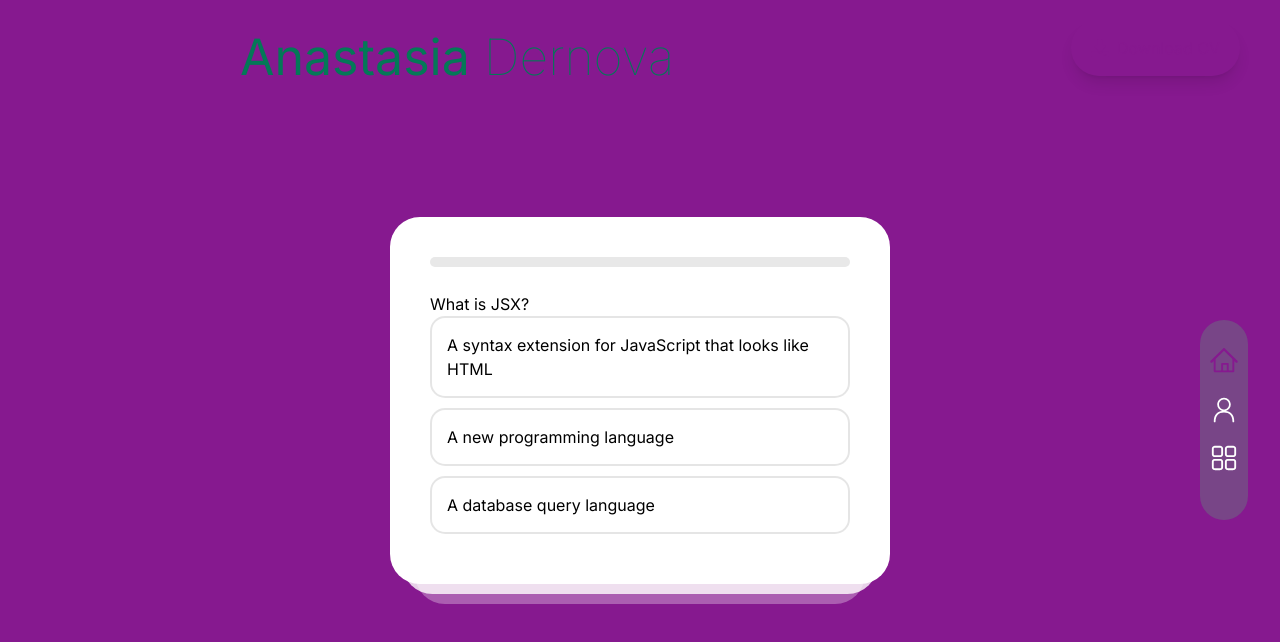
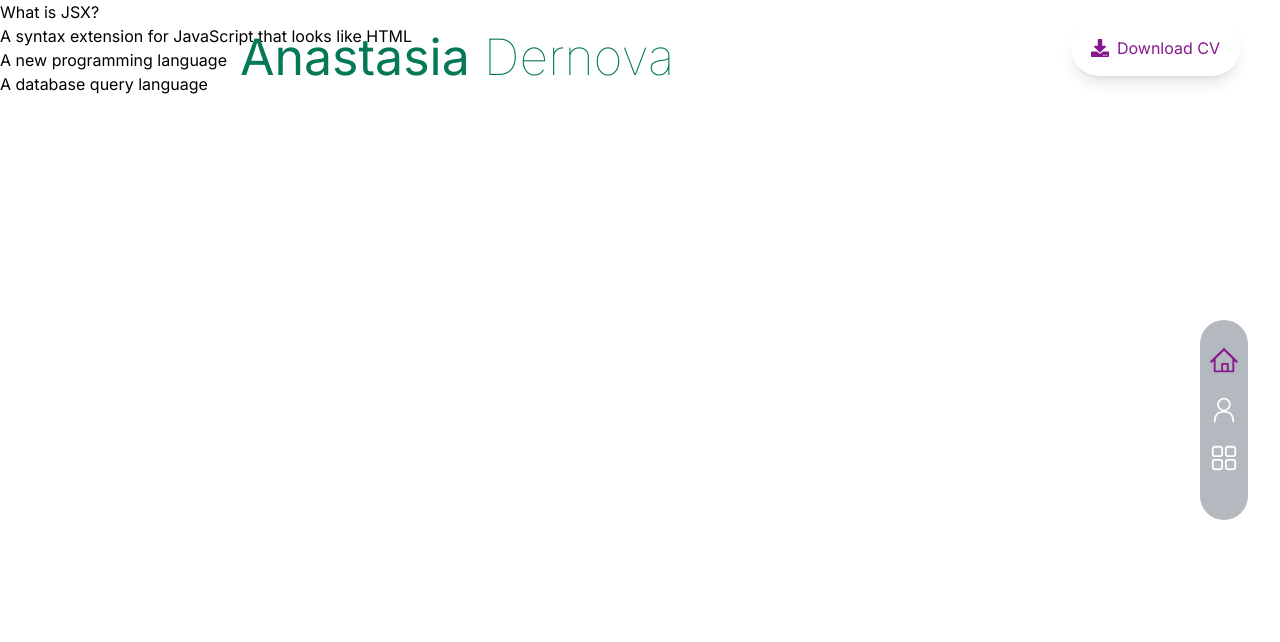
Before and after one commit to anastasia-dernova/portfolio, a Next.js app: page /miniprojects/quiz in a window 1280 px wide. Shown: the top 642 px of the page. Built offline with nearby package versions, Linux system fonts and the light colour scheme.

Commit message:
updates mini quiz

```diff
--- a/app/miniprojects/quiz/index.scss
+++ b/app/miniprojects/quiz/index.scss
@@ -1,110 +1,110 @@
-@import url('https://fonts.googleapis.com/css2?family=Nunito:wght@400;500;700&display=swap');
+// @import url('https://fonts.googleapis.com/css2?family=Nunito:wght@400;500;700&display=swap');
 
-body {
-  margin: 0;
-  font-family: 'Nunito', sans-serif;
-  -webkit-font-smoothing: antialiased;
-  -moz-osx-font-smoothing: grayscale;
-  background-color: #86198f;
-  display: flex;
-  align-items: center;
-  justify-content: center;
-  height: 100vh;
-}
+// body {
+//   margin: 0;
+//   font-family: 'Nunito', sans-serif;
+//   -webkit-font-smoothing: antialiased;
+//   -moz-osx-font-smoothing: grayscale;
+//   background-color: #86198f;
+//   display: flex;
+//   align-items: center;
+//   justify-content: center;
+//   height: 100vh;
+// }
 
-.App {
-  width: 500px;
-  border-radius: 30px;
-  padding: 40px;
-  background-color: #fff;
-  position: relative;
+// .App {
+//   width: 500px;
+//   border-radius: 30px;
+//   padding: 40px;
+//   background-color: #fff;
+//   position: relative;
 
-  .result {
-    text-align: center;
+//   .result {
+//     text-align: center;
 
-    button {
-      font-weight: bold;
-      font-family: 'Nunito', sans-serif;
-      border-radius: 30px;
-      border: 0;
-      padding: 15px 30px;
-      font-size: 20px;
-      background-color: darken(#ff006e, 3%);
-      color: #fff;
-      margin-top: 20px;
-      cursor: pointer;
-    }
+//     button {
+//       font-weight: bold;
+//       font-family: 'Nunito', sans-serif;
+//       border-radius: 30px;
+//       border: 0;
+//       padding: 15px 30px;
+//       font-size: 20px;
+//       background-color: darken(#ff006e, 3%);
+//       color: #fff;
+//       margin-top: 20px;
+//       cursor: pointer;
+//     }
 
-    h2 {
-      margin-bottom: 0;
-    }
+//     h2 {
+//       margin-bottom: 0;
+//     }
 
-    img {
-      width: 150px;
-    }
-  }
+//     img {
+//       width: 150px;
+//     }
+//   }
 
-  .progress {
-    height: 10px;
-    border-radius: 30px;
-    background-color: rgb(232, 232, 232);
-    margin-bottom: 25px;
+//   .progress {
+//     height: 10px;
+//     border-radius: 30px;
+//     background-color: rgb(232, 232, 232);
+//     margin-bottom: 25px;
 
-    &__inner {
-      height: 100%;
-      border-radius: 30px;
-      width: 80%;
-      background: rgb(18, 231, 48);
-      transition: all 0.3s ease-in-out;
-      background: linear-gradient(90deg, rgba(18, 231, 48, 1) 0%, rgba(0, 212, 255, 1) 100%);
-    }
-  }
+//     &__inner {
+//       height: 100%;
+//       border-radius: 30px;
+//       width: 80%;
+//       background: rgb(18, 231, 48);
+//       transition: all 0.3s ease-in-out;
+//       background: linear-gradient(90deg, rgba(18, 231, 48, 1) 0%, rgba(0, 212, 255, 1) 100%);
+//     }
+//   }
 
-  &:before,
-  &:after {
-    content: '';
-    display: block;
-    height: 50px;
-    border-bottom-left-radius: 30px;
-    border-bottom-right-radius: 30px;
-    position: absolute;
-    left: 50%;
-    transform: translateX(-50%);
-  }
+//   &:before,
+//   &:after {
+//     content: '';
+//     display: block;
+//     height: 50px;
+//     border-bottom-left-radius: 30px;
+//     border-bottom-right-radius: 30px;
+//     position: absolute;
+//     left: 50%;
+//     transform: translateX(-50%);
+//   }
 
-  &:before {
-    width: 95%;
-    bottom: -10px;
-    background-color: rgba(255, 255, 255, 0.8);
-    z-index: 0;
-  }
+//   &:before {
+//     width: 95%;
+//     bottom: -10px;
+//     background-color: rgba(255, 255, 255, 0.8);
+//     z-index: 0;
+//   }
 
-  &:after {
-    width: 90%;
-    bottom: -20px;
-    background-color: rgba(255, 255, 255, 0.3);
-    z-index: 1;
-  }
+//   &:after {
+//     width: 90%;
+//     bottom: -20px;
+//     background-color: rgba(255, 255, 255, 0.3);
+//     z-index: 1;
+//   }
 
-  h1 {
-    margin: 0;
-  }
+//   h1 {
+//     margin: 0;
+//   }
 
-  ul {
-    list-style: none;
-    padding: 0;
+//   ul {
+//     list-style: none;
+//     padding: 0;
 
-    li {
-      padding: 15px;
-      border: 2px solid rgba(0, 0, 0, 0.1);
-      border-radius: 15px;
-      margin-bottom: 10px;
-      cursor: pointer;
-      transition: all 0.1s ease-in-out;
+//     li {
+//       padding: 15px;
+//       border: 2px solid rgba(0, 0, 0, 0.1);
+//       border-radius: 15px;
+//       margin-bottom: 10px;
+//       cursor: pointer;
+//       transition: all 0.1s ease-in-out;
 
-      &:hover {
-        border: 2px solid rgba(0, 0, 0, 0.3);
-      }
-    }
-  }
-}
+//       &:hover {
+//         border: 2px solid rgba(0, 0, 0, 0.3);
+//       }
+//     }
+//   }
+// }
--- a/app/miniprojects/quiz/page.js
+++ b/app/miniprojects/quiz/page.js
@@ -2,7 +2,7 @@
 
 import React, { useState } from "react";
 import Link from "next/link";
-import "./index.scss";
+// import "./index.scss";
 import Questions from "../../../components/Questions"
 
 // const questions = [
```
